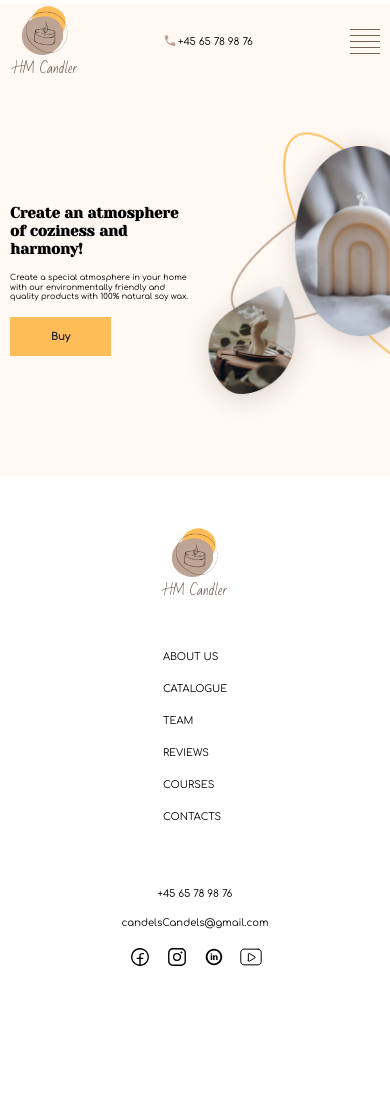
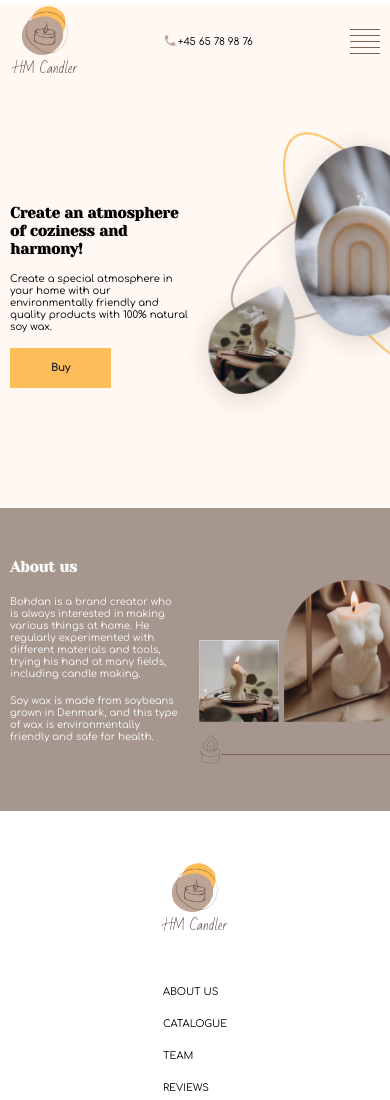
Before and after one commit to Alinchyk/Candle, a website built with webpack: page src/index.html in a window 390 px wide. Shown: the top 1100 px of the page. Before the commit the page ends 1021 px from the top, so only its background shows below. Built offline with nearby package versions, Linux system fonts and the light colour scheme.

Commit message:
add section about

```diff
--- a/src/index.html
+++ b/src/index.html
@@ -85,6 +85,52 @@
           </div>
         </div>
       </section>
+
+      <!-- About -->
+      <section class="about">
+        <div class="container about__inner">
+          <div class="about__content">
+            <h2 class="about__title">About us</h2>
+            <p class="about__text">
+              Bohdan is a brand creator who is always interested in making
+              various things at home. He regularly experimented with different
+              materials and tools, trying his hand at many fields, including
+              candle making.
+            </p>
+            <p class="about__text">
+              Soy wax is made from soybeans grown in Denmark, and this type of
+              wax is environmentally friendly and safe for health.
+            </p>
+          </div>
+
+          <ul class="about__list">
+            <li class="about__item">
+              <img
+                src="./images/about/about-1.jpg"
+                alt="about_img_1"
+                class="about__img about__img-1"
+              />
+              <p class="about__item-text">Enjoy the moment</p>
+            </li>
+            <li class="about__item">
+              <img
+                src="./images/about/about-2.jpg"
+                alt="about_img_2"
+                class="about__img about__img-2"
+              />
+              <p class="about__item-text">Create your favorite atmosphere</p>
+            </li>
+            <li class="about__item">
+              <img
+                src="./images/about/about-3.jpg"
+                alt="about_img_3"
+                class="about__img about__img-3"
+              />
+              <p class="about__item-text">Made with love</p>
+            </li>
+          </ul>
+        </div>
+      </section>
     </main>
 
     <!-- Footer -->
--- /dev/null
+++ b/src/styles/components/_about.scss
@@ -0,0 +1,176 @@
+.about {
+  background-color: #a5978e;
+  padding: 50px 0 108px;
+  color: #fafafa;
+
+  @media (max-width: 768px) {
+    padding: 50px 0 90px;
+  }
+
+  @media (max-width: 480px) {
+    padding: 50px 0 53px;
+  }
+
+  @media (max-width: 360px) {
+    padding: 25px 0 20px;
+  }
+
+  .about__inner {
+    display: flex;
+    align-items: center;
+
+    .about__content {
+      min-width: 370px;
+
+      @media (max-width: 1000px) {
+        min-width: 300px;
+      }
+
+      @media (max-width: 768px) {
+        min-width: 200px;
+      }
+
+      @media (max-width: 480px) {
+        min-width: 172px;
+      }
+
+      @media (max-width: 360px) {
+        min-width: 234px;
+      }
+
+      .about__title {
+        font-family: Yeseva One;
+        font-size: 40px;
+        margin-bottom: 15px;
+
+        @media (max-width: 768px) {
+          font-size: 15px;
+          margin-bottom: 20px;
+        }
+      }
+
+      .about__text {
+        margin-bottom: 15px;
+        @media (max-width: 768px) {
+          font-size: 10px;
+        }
+
+        @media (max-width: 360px) {
+          font-size: 8px;
+        }
+      }
+    }
+
+    .about__list {
+      display: flex;
+      position: relative;
+      align-items: center;
+      gap: 0 20px;
+      flex-basis: 930px;
+      margin-left: 110px;
+
+      &::before {
+        content: "";
+        position: absolute;
+        left: 0;
+        bottom: -48px;
+        background-image: url(/src/images/about/about-decor.png);
+        width: 22px;
+        height: 30px;
+      }
+
+      &::after {
+        content: "";
+        position: absolute;
+        left: 22px;
+        bottom: -38px;
+        background-color: #7b6152;
+        width: 1000%;
+        height: 1px;
+      }
+
+      @media (max-width: 1000px) {
+        margin-left: 20px;
+      }
+
+      @media (max-width: 768px) {
+        margin-left: 27px;
+        gap: 0 10px;
+      }
+
+      @media (max-width: 480px) {
+        margin-left: 17px;
+        gap: 0 5px;
+        align-items: flex-end;
+
+        &::before {
+          bottom: -29px;
+        }
+
+        &::after {
+          bottom: -20px;
+        }
+      }
+
+      @media (max-width: 360px) {
+        margin-left: 25px;
+        gap: 0 10px;
+        align-items: center;
+
+        &::before {
+          bottom: 5px;
+        }
+
+        &::after {
+          bottom: 15px;
+        }
+      }
+
+      .about__img {
+        margin-bottom: 10px;
+      }
+
+      .about__img-1 {
+        @media (max-width: 768px) {
+          width: 120px;
+        }
+
+        @media (max-width: 480px) {
+          width: 80px;
+        }
+      }
+
+      .about__img-2 {
+        @media (max-width: 768px) {
+          width: 190px;
+        }
+
+        @media (max-width: 480px) {
+          width: 140px;
+        }
+      }
+
+      .about__img-3 {
+        @media (max-width: 768px) {
+          width: 120px;
+        }
+
+        @media (max-width: 480px) {
+          width: 80px;
+        }
+      }
+
+      .about__item-text {
+        font-size: 11px;
+
+        @media (max-width: 768px) {
+          font-size: 6px;
+        }
+
+        @media (max-width: 480px) {
+          display: none;
+        }
+      }
+    }
+  }
+}
--- a/src/styles/components/_top.scss
+++ b/src/styles/components/_top.scss
@@ -63,6 +63,10 @@
         font-size: 8px;
         margin-bottom: 15px;
       }
+
+      @media (max-width: 480px) {
+        font-size: 10px;
+      }
     }
 
     .top__btn {
--- a/src/styles/main.scss
+++ b/src/styles/main.scss
@@ -1,4 +1,5 @@
 @import "./base/global";
 @import "./components/header";
 @import "./components/top";
+@import "./components/about";
 @import "./components/footer";
```
Also changed, not shown: src/images/about/about-1.jpg (added), src/images/about/about-2.jpg (added), src/images/about/about-3.jpg (added), src/images/about/about-decor.png (added).
